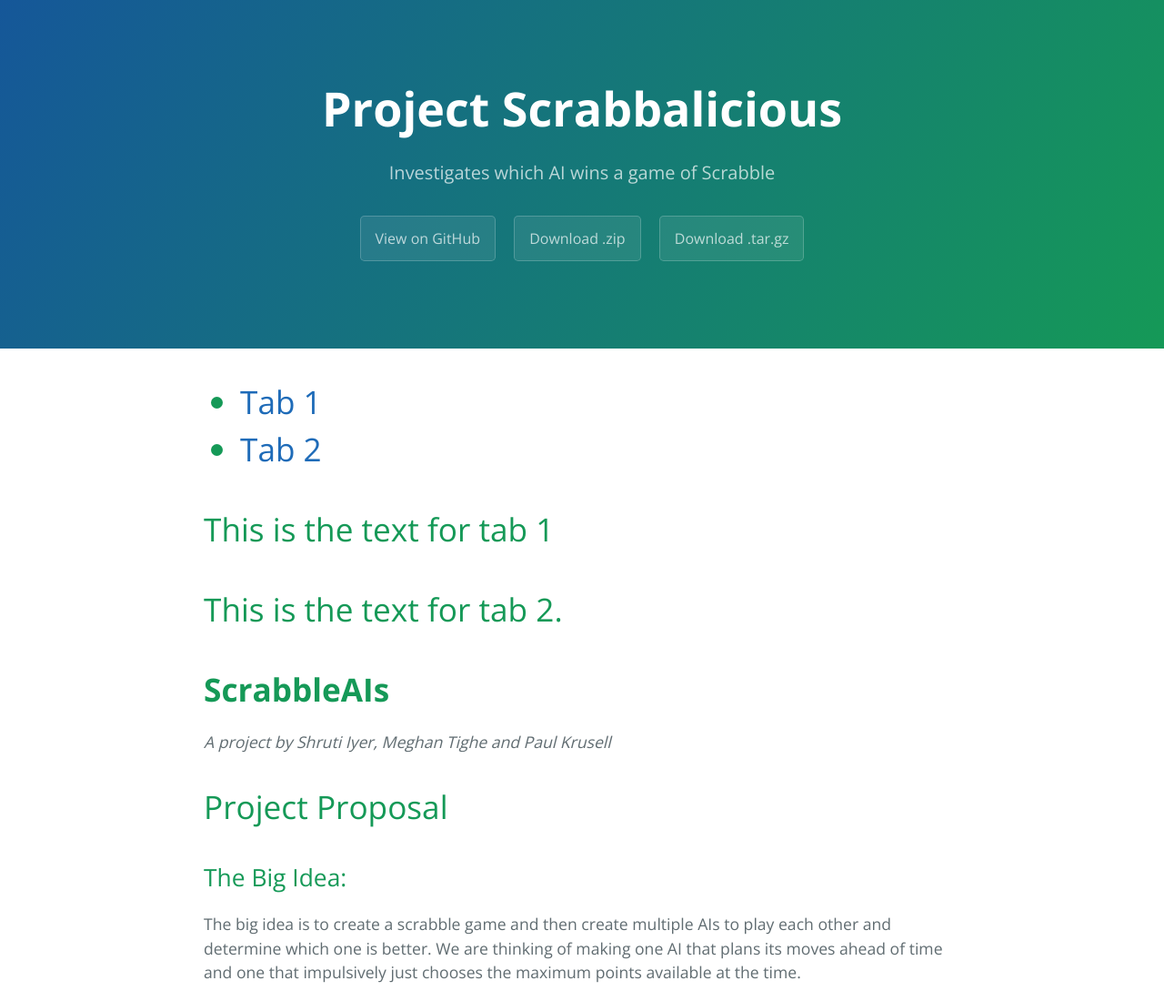
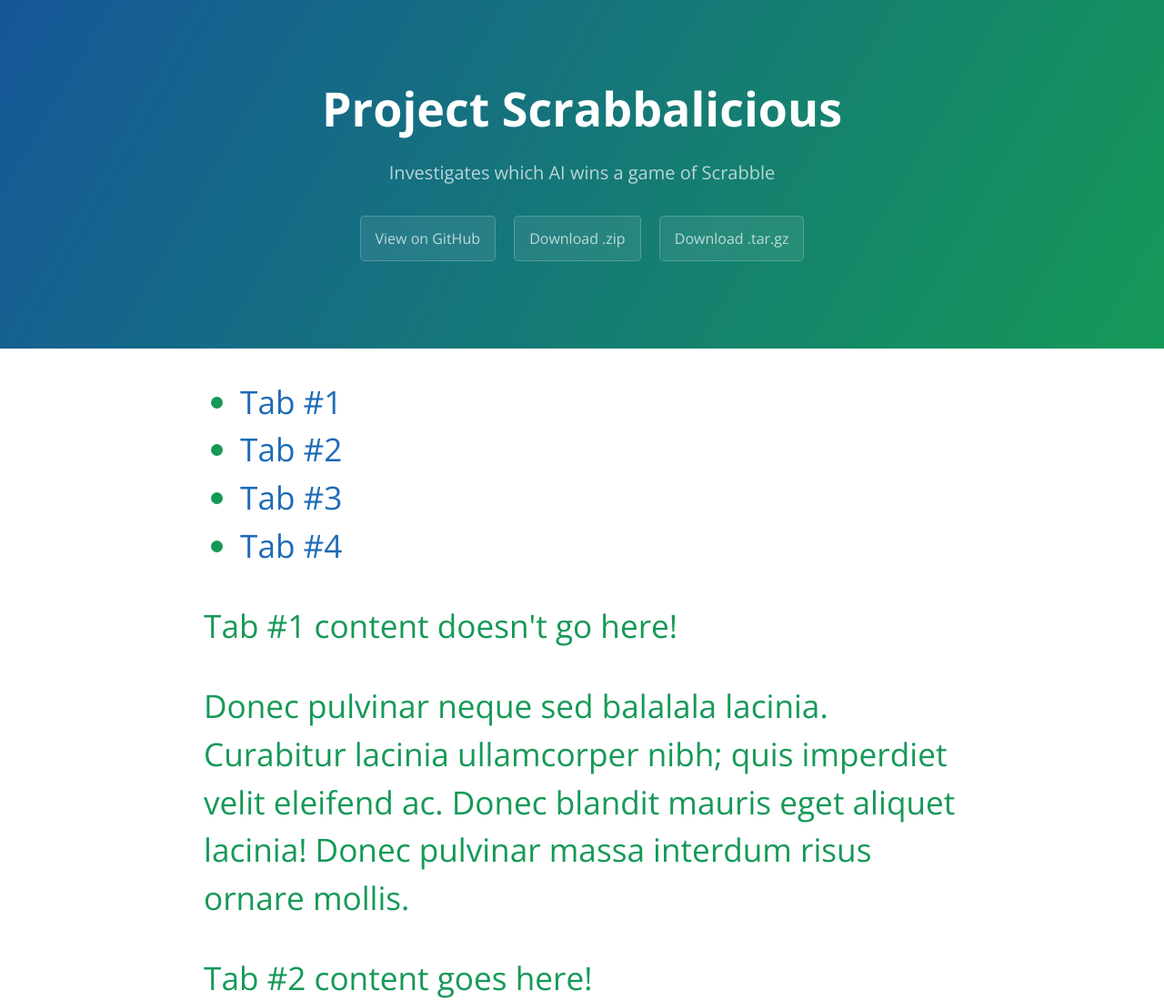
Before and after one commit to shrutiyer/HangmanSolver, a plain HTML site: page index.html in a window 1280 px wide. Shown: the top 1100 px of the page at 91% size. Drawn offline with nearby package versions, Linux system fonts and the light colour scheme.

Commit message:
Update index.html

```diff
--- a/index.html
+++ b/index.html
@@ -21,22 +21,36 @@
     <section class="main-content">
       <h1>
 
-<div id=”Tabs”>
-<ul>
-<li id=”li_tab1″ onclick=”tab(‘tab1′)” ><a>Tab 1</a></li>
-<li id=”li_tab2″ onclick=”tab(‘tab2′)”><a>Tab 2</a></li>
-</ul>
-<div id=”Content_Area”>
-<div id=”tab1″>
-<p>This is the text for tab 1</p>
+<div class="tabs">
+    <ul class="tab-links">
+        <li class="active"><a href="#tab1">Tab #1</a></li>
+        <li><a href="#tab2">Tab #2</a></li>
+        <li><a href="#tab3">Tab #3</a></li>
+        <li><a href="#tab4">Tab #4</a></li>
+    </ul>
+
+    <div class="tab-content">
+        <div id="tab1" class="tab active">
+            <p>Tab #1 content doesn't go here!</p>
+            <p>Donec pulvinar neque sed balalala lacinia. Curabitur lacinia ullamcorper nibh; quis imperdiet velit eleifend ac. Donec blandit mauris eget aliquet lacinia! Donec pulvinar massa interdum risus ornare mollis.</p>
+        </div>
+
+        <div id="tab2" class="tab">
+            <p>Tab #2 content goes here!</p>
+            <p>Donec pulvinar neque sed semper lacinia. Curabitur lacinia ullamcorper nibh; quis imperdiet velit eleifend ac. Donec blandit mauris eget aliquet lacinia! Donec pulvinar massa interdum risus ornare mollis. In hac habitasse platea dictumst. Ut euismod tempus hendrerit. Morbi ut adipiscing nisi. Etiam rutrum sodales gravida! Aliquam tellus orci, iaculis vel.</p>
+        </div>
+
+        <div id="tab3" class="tab">
+            <p>Tab #3 content goes here!</p>
+            <p>Donec pulvinar neque sed semper lacinia. Curabitur lacinia ullamcorper nibh; quis imperdiet velit eleifend ac. Donec blandit mauris eget aliquet lacinia! Donec pulvinar massa interdum ri.</p>
+        </div>
+
+        <div id="tab4" class="tab">
+            <p>Tab #4 content goes here!</p>
+            <p>Donec pulvinar neque sed semper lacinia. Curabitur lacinia ullamcorper nibh; quis imperdiet velit eleifend ac. Donec blandit mauris eget aliquet lacinia! Donec pulvinar massa interdum risus ornare mollis. In hac habitasse platea dictumst. Ut euismod tempus hendrerit. Morbi ut adipiscing nisi. Etiam rutrum sodales gravida! Aliquam tellus orci, iaculis vel.</p>
+        </div>
+    </div>
 </div>
-
-<div id=”tab2″ style=”display: none;”> <!– We set its display as none because we don’t want to make this
-tab visible by default. The only visible/active tab should be Tab 1 until the visitor clicks on Tab 2. –>
-<p>This is the text for tab 2.</p>
-</div>
-</div> <!– End of Content_Area Div –>
-</div> <!– End of Tabs Div –>
 
 <a id="scrabbleais" class="anchor" href="#scrabbleais" aria-hidden="true"><span class="octicon octicon-link"></span></a><strong>ScrabbleAIs</strong>
 </h1>
```
